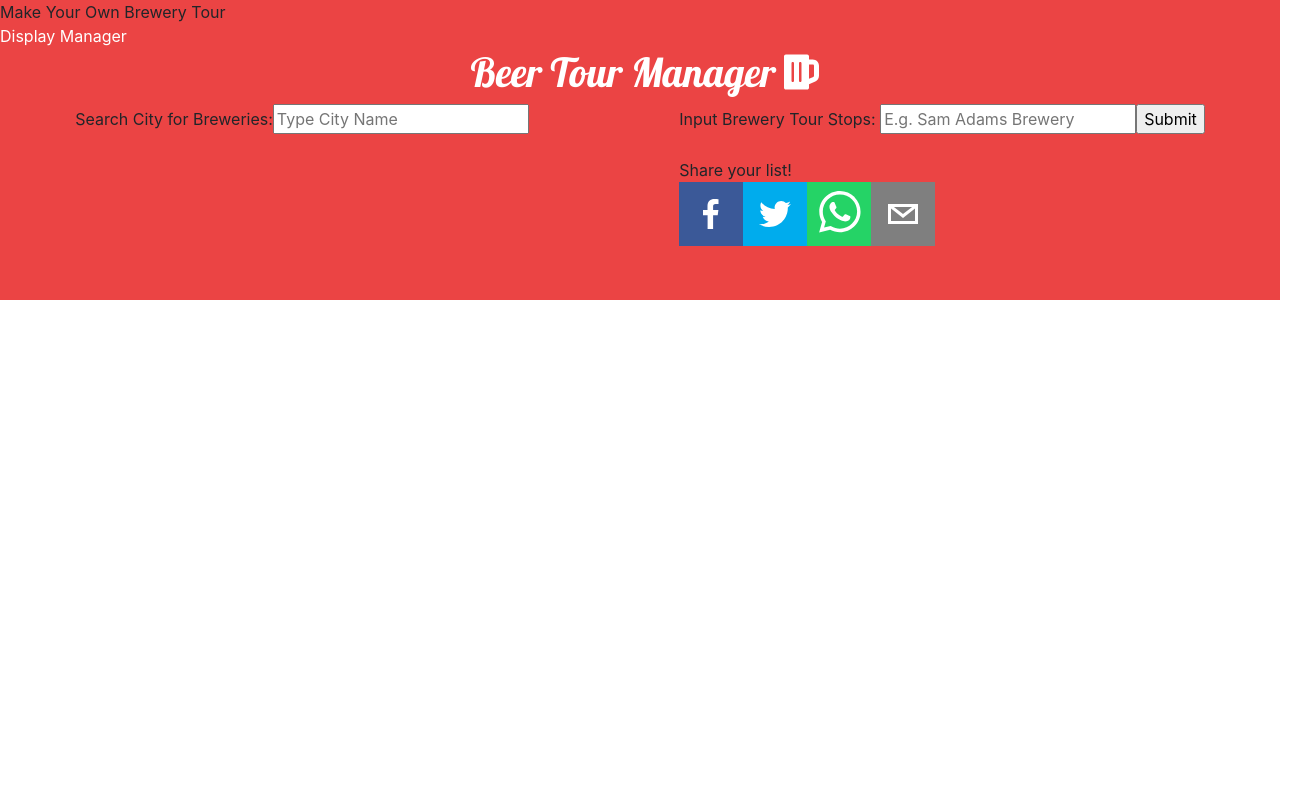
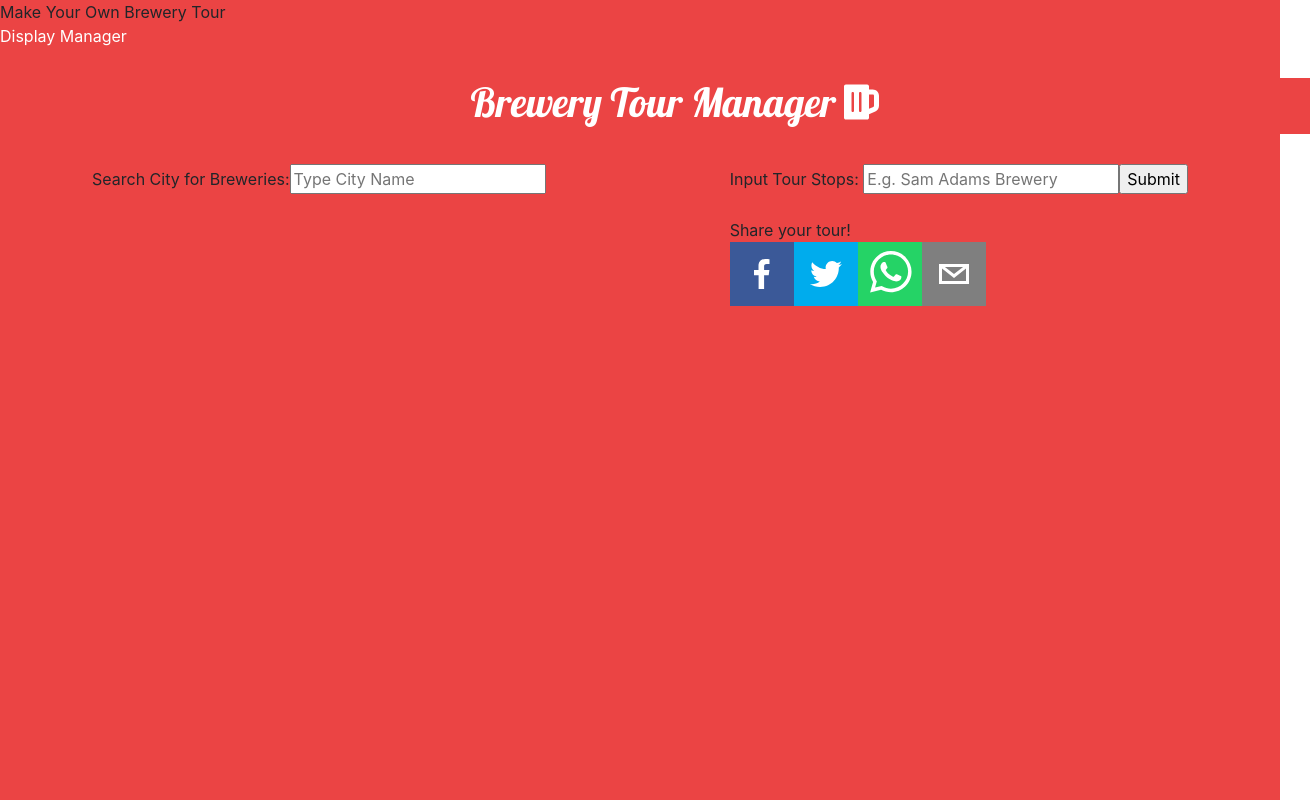
Before and after one commit to dcgleason/brewery-locator, a React (Create React App) app: page /manager in a window 1280 px wide. Shown: the whole page, 1310 px wide, since content can reach past the window. Built offline with nearby package versions, Linux system fonts and the light colour scheme.

Commit message:
added css

```diff
--- a/src/App.css
+++ b/src/App.css
@@ -34,6 +34,7 @@
   justify-content: center;
   top: 0;
   width: 100%;
+  margin: 30px;
 }
 
 .logo{
@@ -43,7 +44,7 @@
 
 .about-container{
   width: 100%;
-  height: 300px;
+  height: 100vh;
   background-color: rgb(235, 68, 68);
 }
 
--- a/src/App.js
+++ b/src/App.js
@@ -77,7 +77,7 @@ class App extends React.Component {
         <InputForm onSubmit={this.addItem}/>
         <InputList state={this.state} toggleComplete={this.toggleComplete}/>
          <div className="social-share">
-           <div className="share-message">Share your list!</div>
+           <div className="share-message">Share your tour!</div>
           <FacebookShareButton url={'facebook.com'}><FacebookIcon/></FacebookShareButton>
           <TwitterShareButton url={'https://twitter.com/home'}><TwitterIcon/></TwitterShareButton>
           <WhatsappShareButton url={'whatsapp.com'}><WhatsappIcon/></WhatsappShareButton>
--- a/src/components/Header.js
+++ b/src/components/Header.js
@@ -6,7 +6,7 @@ function Header() {
   return (
     <div className="title">
         <div className="logo">
-          <h1>Beer Tour Manager <FontAwesomeIcon icon={faBeer}/></h1>
+          <h1>Brewery Tour Manager <FontAwesomeIcon icon={faBeer}/></h1>
         </div>
     </div>
   );
--- a/src/components/InputForm.js
+++ b/src/components/InputForm.js
@@ -30,7 +30,7 @@ class InputForm extends React.Component{
     return(
       <>
       <form onSubmit={this.handleSubmit}>
-       <label> Input Brewery Tour Stops: <input type="text" name="name" onChange={this.handleChange} placeholder="E.g. Sam Adams Brewery"/></label>
+       <label> Input Tour Stops: <input type="text" name="name" onChange={this.handleChange} placeholder="E.g. Sam Adams Brewery"/></label>
       <input type="submit" value="Submit" />
     </form>
 
```
